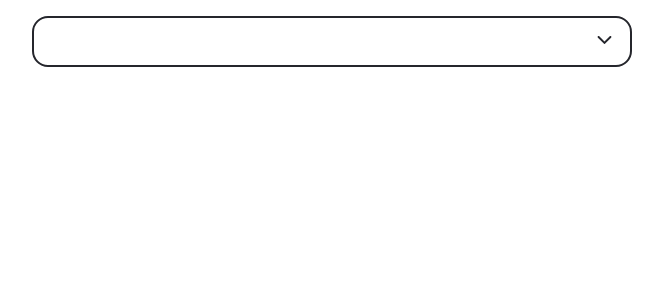
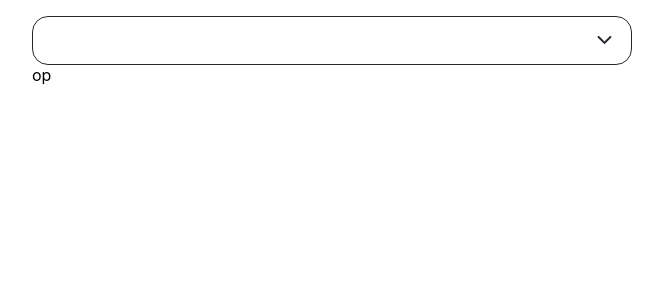
Before and after one commit to shahab65/obox-assignment, a React (Create React App) app: page / in a window 1280 px wide. Shown: the top 300 px of the page, without its empty margins (308-971 px from the left). Built offline with nearby package versions, Linux system fonts and the light colour scheme.

Commit message:
adding box shaddow

```diff
--- /dev/null
+++ b/src/components/Options/index.tsx
@@ -0,0 +1,10 @@
+import React from "react";
+import useStyles from "./style";
+
+const Options = () => {
+  const classes = useStyles();
+
+  return <div className={classes.options}>op</div>;
+};
+
+export default Options;
--- /dev/null
+++ b/src/components/Options/style.ts
@@ -0,0 +1,6 @@
+import { createUseStyles } from "react-jss";
+const useStyles = createUseStyles(() => ({
+  options: {},
+}));
+
+export default useStyles;
--- a/src/components/SelectInput/Input.tsx
+++ b/src/components/SelectInput/Input.tsx
@@ -10,12 +10,13 @@ const useStyles = createUseStyles<any, any, { isFocused: boolean }>({
     outline: 0,
     padding: 16,
     width: "100%",
-    borderWidth: 2,
+    borderWidth: 1,
     borderStyle: "solid",
     borderColor: ({ isFocused }) => {
       return isFocused ? "indigo" : "#25262c";
     },
     borderRadius: 16,
+    boxShadow: ({ isFocused }) => (isFocused ? " 0 0 2px 0 indigo" : ""),
   },
   arrow: {
     position: "absolute",
--- a/src/components/SelectInput/index.tsx
+++ b/src/components/SelectInput/index.tsx
@@ -1,6 +1,7 @@
 import { useState } from "react";
 import Input from "./Input";
 import { createUseStyles } from "react-jss";
+import Options from "components/Options";
 const useStyles = createUseStyles({
   selectInput: {
     width: 600,
@@ -16,6 +17,7 @@ const SelectInput = () => {
   return (
     <div className={classes.selectInput}>
       <Input value={value} onChange={onInputChange} />
+      <Options />
     </div>
   );
 };
```
